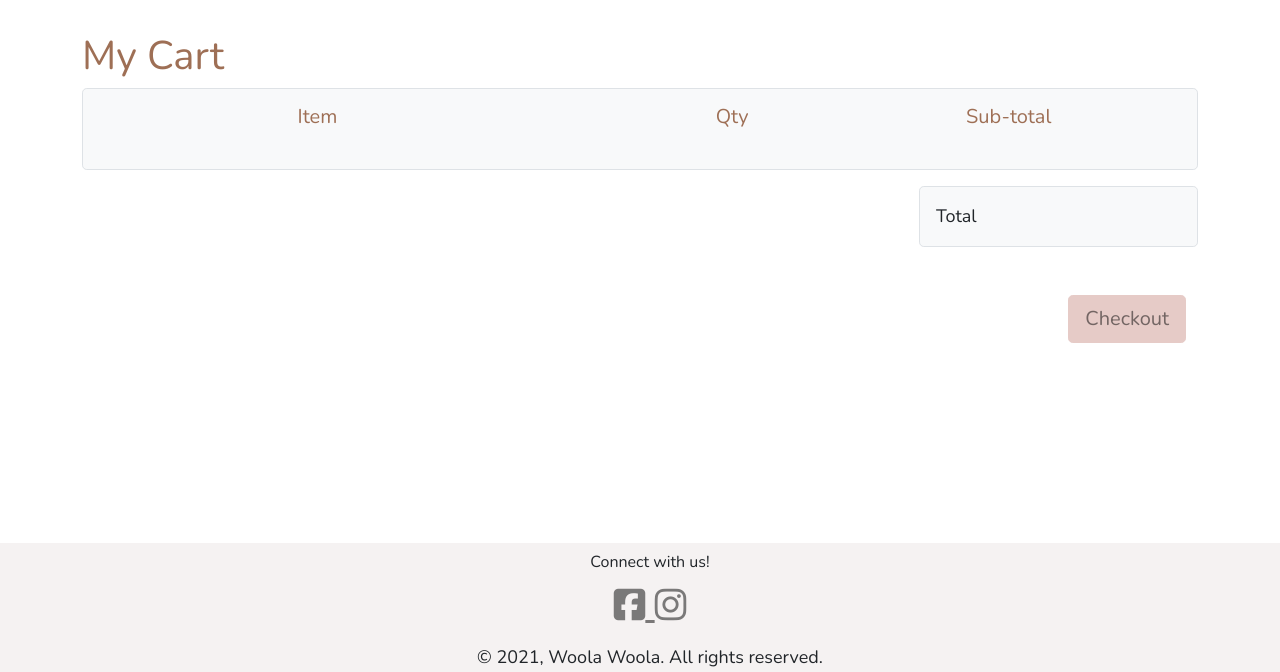
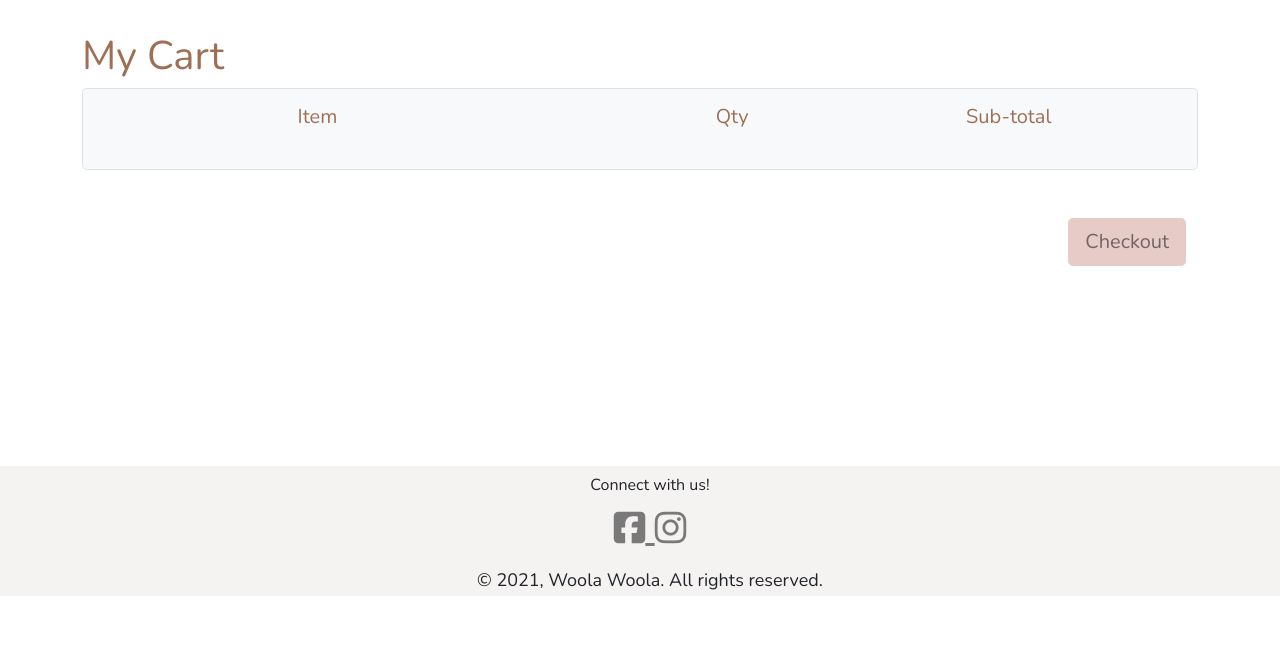
Before and after one commit to farhansam/woola2_shop, a Django app: page /cart/ in a window 1280 px wide. Shown: the part 59-731 px from the top of the page. Run offline with Django 3.2, Linux system fonts and the light colour scheme; some libraries are stand-ins or nearby versions.

Commit message:
edit cart page

```diff
--- a/cart/templates/cart/view_cart-template.html
+++ b/cart/templates/cart/view_cart-template.html
@@ -45,16 +45,6 @@
     {%endfor%}
 </div>
 
-<div class="container">
-    <div class="row">
-        <div class="col-sm-9">
-        </div>
-        <div class="col-sm-3 container border border-1 rounded-3 card-body bg-light mt-3">
-            Total
-        </div>
-    </div>
-</div>
-
 <div class="container mt-4">
     <div class="row">
         <div class="col-sm-9">
```
